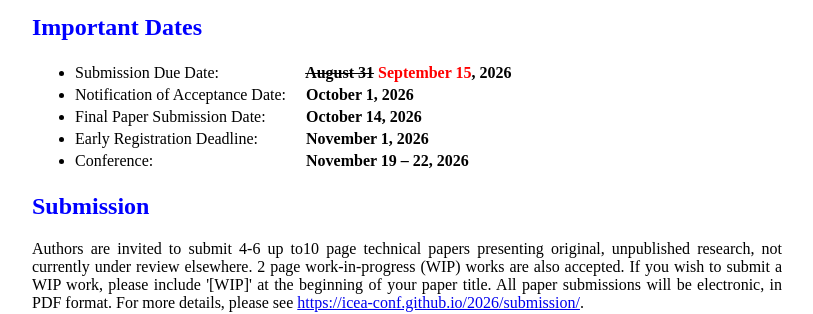
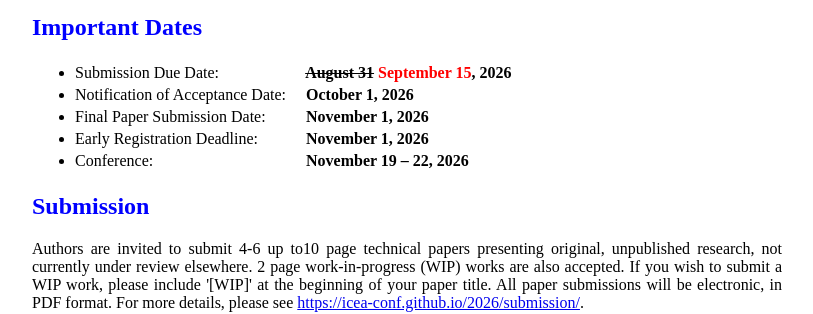
Before and after one commit to icea-conf/2026, a Jekyll site: the page built from papers/index.html, in a window 1280 px wide. Shown: the part 908-1222 px from the top of the page, without its empty margins (233-1046 px from the left). Built offline with Jekyll 4.4.1, drawn with Linux system fonts in a browser that asks for light colours.

Commit message:
Update index.html

```diff
--- a/papers/index.html
+++ b/papers/index.html
@@ -145,7 +145,7 @@ title: ICEA 2026
                 <li>Final Paper Submission Date:</li>
               </td>
               <td>
-                <b>&nbsp; &nbsp; October 14, 2026</b>
+                <b>&nbsp; &nbsp; November 1, 2026</b>
                 <!-- <b style="color: #ff0000">&nbsp; November 15, 2024</b> -->
               </td>
             </tr>
```
